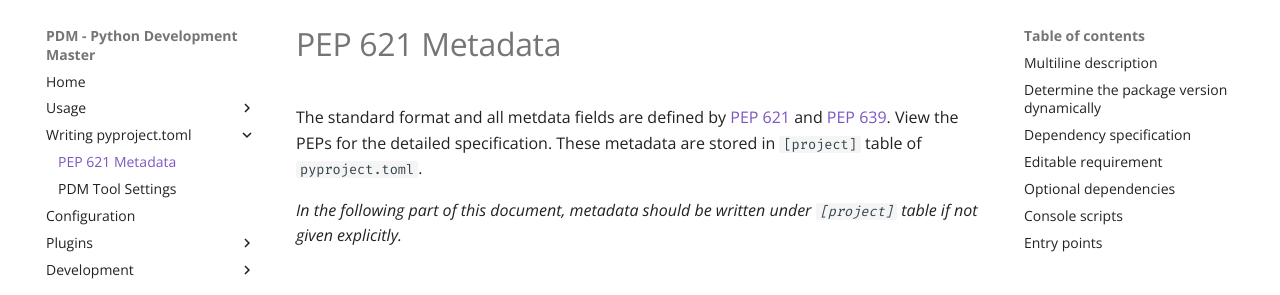
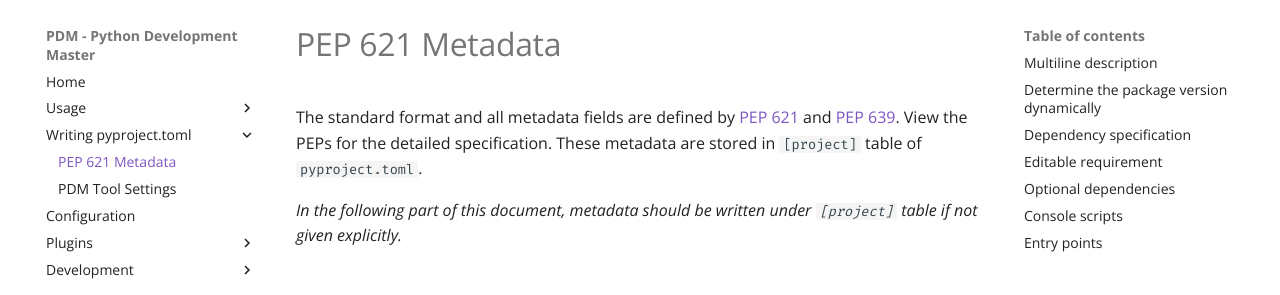
Before and after one commit to ChrisSanderser/pd-ms, an MkDocs documentation site: the page built from docs/docs/pyproject/pep621.md, in a window 1280 px wide and 900 px high. Shown: the part 121-416 px from the top of the window. Built offline with MkDocs 1.6.1 and Material for MkDocs 9.7.7, drawn with Linux system fonts in a browser that asks for light colours; comment, search, counter and statistics services are not loaded.

Commit message:
doc: fix typos (#1088)

```diff
--- a/docs/docs/pyproject/pep621.md
+++ b/docs/docs/pyproject/pep621.md
@@ -1,6 +1,6 @@
 # PEP 621 Metadata
 
-The standard format and all metdata fields are defined by [PEP 621](https://www.python.org/dev/peps/pep-0621/) and
+The standard format and all metadata fields are defined by [PEP 621](https://www.python.org/dev/peps/pep-0621/) and
 [PEP 639](https://www.python.org/dev/peps/pep-0639/).
 View the PEPs for the detailed specification. These metadata are stored in `[project]` table of `pyproject.toml`.
 
```
Also changed, not shown: docs/docs/configuration.md (+1 -1 lines), docs/docs/usage/dependency.md (+1 -1 lines), CHANGELOG.md, 1 other file.
